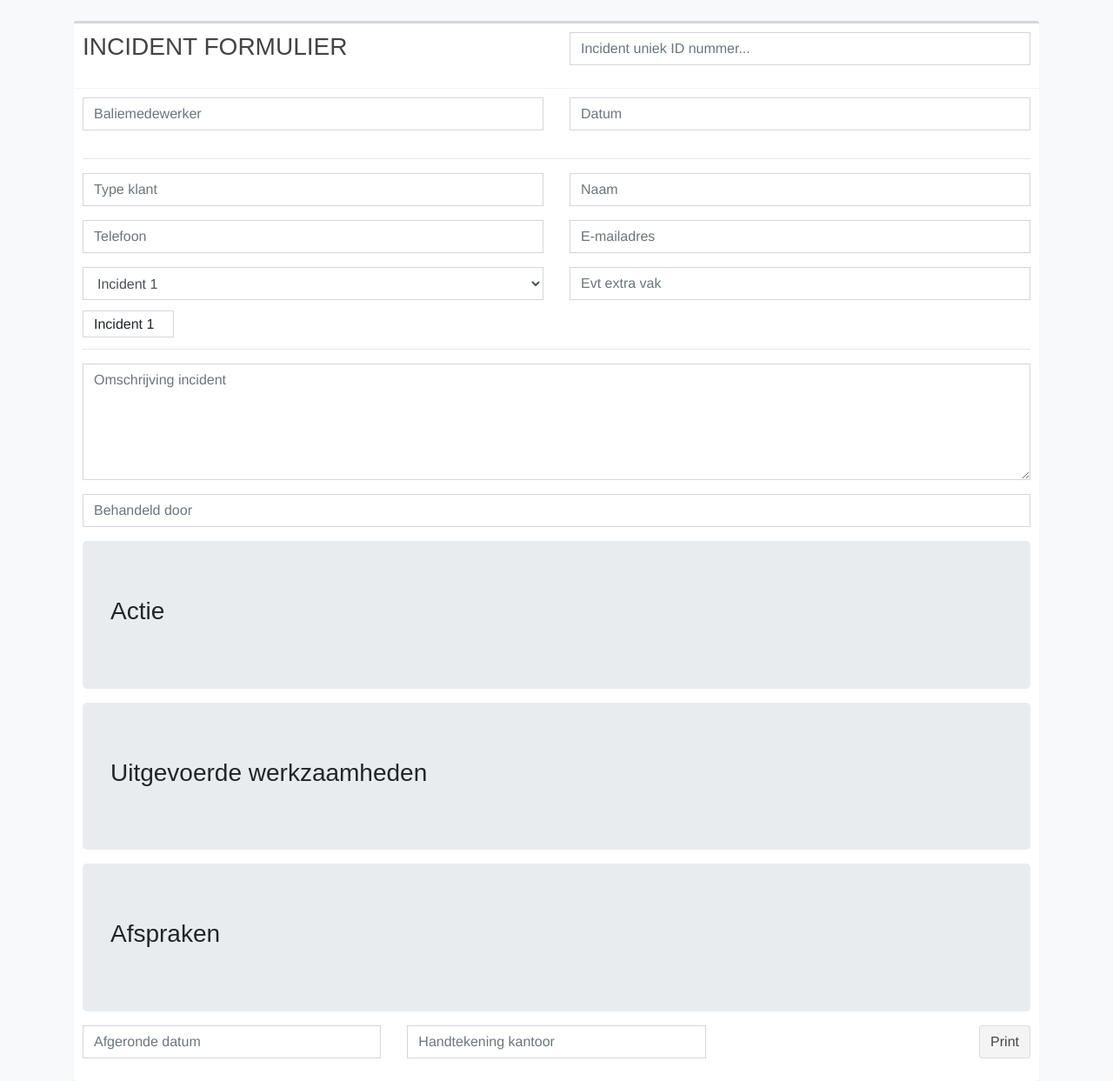
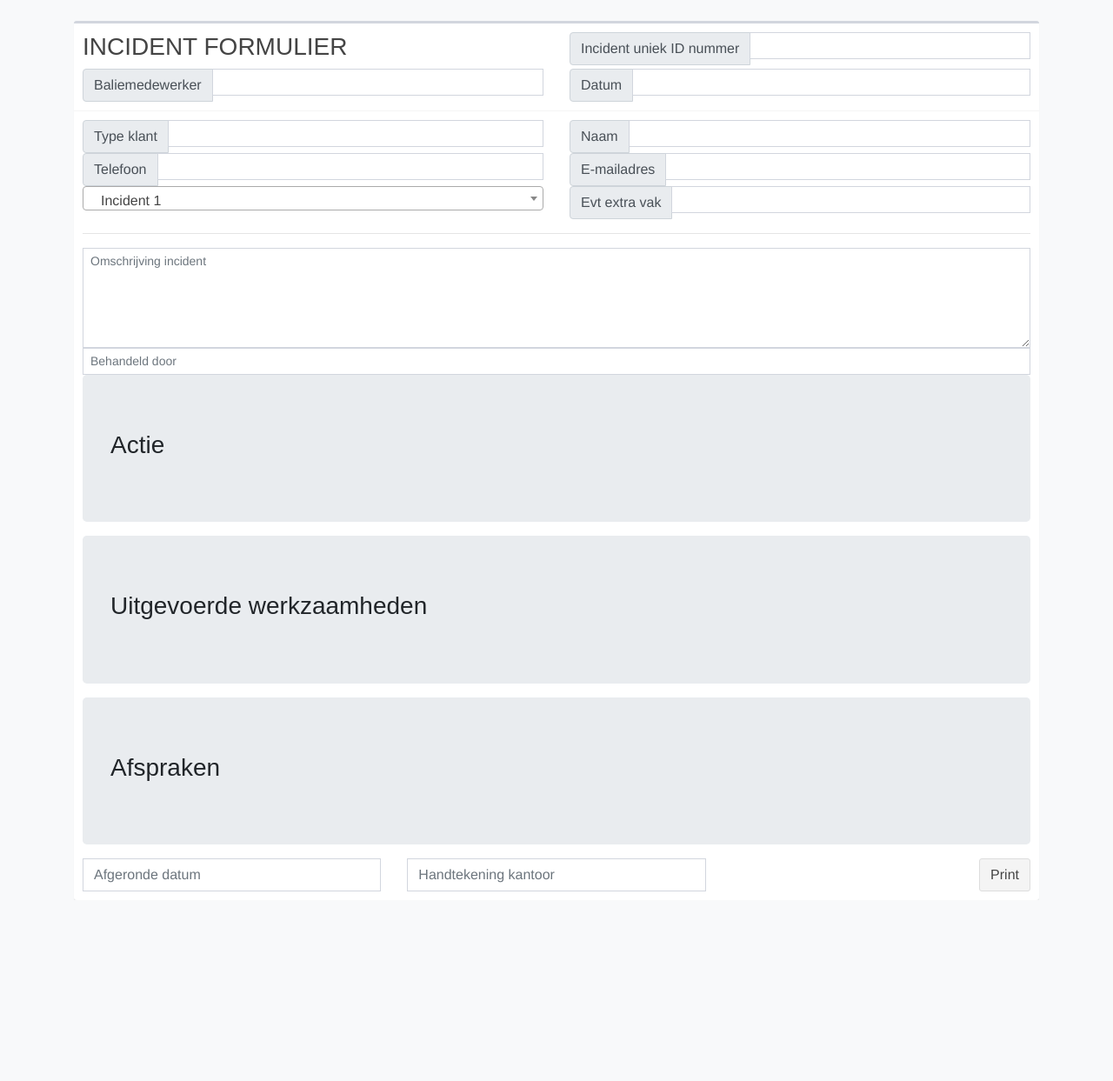
Before and after one commit to NotoriousRick/IMSProject, a PHP site: page / in a window 1280 px wide. Shown: the part 56-1299 px from the top of the page at 87% size. After the commit the page ends 1091 px from the top, so only its background shows below. Run offline with PHP 8.4, Linux system fonts and the light colour scheme.

Commit message:
Add span to input text fields.

```diff
--- a/Index.php
+++ b/Index.php
@@ -2,7 +2,8 @@
     <head>
         <link rel="stylesheet" href="https://stackpath.bootstrapcdn.com/bootstrap/4.1.0/css/bootstrap.min.css" integrity="sha384-9gVQ4dYFwwWSjIDZnLEWnxCjeSWFphJiwGPXr1jddIhOegiu1FwO5qRGvFXOdJZ4" crossorigin="anonymous">
         <link rel="stylesheet" type="text/css" href="public/Custom.css">
- <link rel="stylesheet" href="Public/AdminLTE/AdminLTE.min.css">
+        <link rel="stylesheet" href="Public/AdminLTE/AdminLTE.min.css">
+        <link href="https://cdnjs.cloudflare.com/ajax/libs/select2/4.0.6-rc.0/css/select2.min.css" rel="stylesheet" />
         <title>IMS</title>
     </head>
     <body>
@@ -34,57 +35,96 @@
                             <h3>INCIDENT FORMULIER</h3>
                         </div>
                         <div class="col">
-                            <input type="text" class="form-control form" id="input_margin" name="incident_number" placeholder="Incident uniek ID nummer...">
+                            <div class="input-group">
+                                <div class="input-group-prepend">
+                                    <span class="input-group-text" id="span_margin_radius_padding">Incident uniek ID nummer</span>
+                                </div>
+                                <input type="text" class="form-control form-control-sm" id="input_margin_radius_padding" name="incident_number">
+                            </div>
+                        </div>
+                    </div>
+                    <div class="row">
+                        <div class="col">
+                            <div class="input-group">
+                                <div class="input-group-prepend">
+                                    <span class="input-group-text" id="span_margin_radius_padding">Baliemedewerker</span>
+                                </div>
+                                <input type="text" class="form-control form-control-sm" id="input_margin_radius_padding"  name="incident_number">
+                            </div>
+                        </div>
+                        <div class="col">
+                            <div class="input-group">
+                                <div class="input-group-prepend">
+                                    <span class="input-group-text" id="span_margin_radius_padding">Datum</span>
+                                </div>
+                                <input type="text" class="form-control form-control-sm" id="input_margin_radius_padding"  name="date">
+                            </div>
                         </div>
                     </div>
                 </div>
                 <div class="box-body with-border">
                     <div class="row">
                         <div class="col">
-                            <input type="text" class="form-control" id="input_margin"  name="incident_number" placeholder="Baliemedewerker">
+                            <div class="input-group">
+                                <div class="input-group-prepend">
+                                    <span class="input-group-text" id="span_margin_radius_padding">Type klant</span>
+                                </div>
+                                <input type="text" class="form-control form-control-sm" id="input_margin_radius_padding"  name="customer_type">
+                            </div>
                         </div>
                         <div class="col">
-                            <input type="text" class="form-control" id="input_margin"  name="date" placeholder="Datum">
-                        </div>
-                    </div>
-                    <hr>
-                    <div class="row">
-                        <div class="col">
-                            <input type="text" class="form-control" id="input_margin"  name="customer_type" placeholder="Type klant">
-                        </div>
-                        <div class="col">
-                            <input type="text" class="form-control" id="input_margin"  name="name" placeholder="Naam">
+                            <div class="input-group">
+                                <div class="input-group-prepend">
+                                    <span class="input-group-text" id="span_margin_radius_padding">Naam</span>
+                                </div>
+                                <input type="text" class="form-control form-control-sm" id="input_margin_radius_padding"  name="name">
+                            </div>
                         </div>
                     </div>
                     <div class="row">
                         <div class="col">
-                            <input type="text" class="form-control" id="input_margin"  name="phone" placeholder="Telefoon">
+                            <div class="input-group">
+                                <div class="input-group-prepend">
+                                    <span class="input-group-text" id="span_margin_radius_padding">Telefoon</span>
+                                </div>
+                                <input type="text" class="form-control form-control-sm" id="input_margin_radius_padding"  name="phone">
+                            </div>
                         </div>
                         <div class="col">
-                            <input type="text" class="form-control" id="input_margin"  name="email" placeholder="E-mailadres">
+                            <div class="input-group">
+                                <div class="input-group-prepend">
+                                    <span class="input-group-text" id="span_margin_radius_padding">E-mailadres</span>
+                                </div>
+                                <input type="text" class="form-control form-control-sm" id="input_margin_radius_padding"  name="email">
+                            </div>
                         </div>
                     </div>
                     <div class="row">
                         <div class="col">
-                            <select class="form-control select_two" id="input_margin" name="type_of_notification" placeholder="Soort melding">
+                            <select class="form-control form-control-sm select_two bigdrop" id="input_margin_radius_padding" name="type_of_notification" placeholder="Soort melding">
                                 <option>Incident 1</option>
                                 <option>Incident 2</option>
                                 <option>Incident 3</option>
                             </select>
                         </div>
                         <div class="col">
-                            <input type="text" class="form-control" id="input_margin"  name="extra_subject" placeholder="Evt extra vak">
+                          <div class="input-group">
+                              <div class="input-group-prepend">
+                                  <span class="input-group-text" id="span_margin_radius_padding">Evt extra vak</span>
+                              </div>
+                            <input type="text" class="form-control form-control-sm" id="input_margin_radius_padding"  name="extra_subject">
+                          </div>
                         </div>
                     </div>
                     <hr>
                     <div class="row">
                         <div class="col">
-                            <textarea class="form-control" id="input_margin" rows="5" placeholder="Omschrijving incident"></textarea>
+                            <textarea class="form-control form-control-sm" id="input_margin_radius_padding" rows="5" placeholder="Omschrijving incident"></textarea>
                         </div>
                     </div>
                     <div class="row">
                         <div class="col">
-                            <input type="text" class="form-control"  id="input_margin" name="treated by" placeholder="Behandeld door">
+                            <input type="text" class="form-control form-control-sm"  id="input_margin_radius_padding" name="treated by" placeholder="Behandeld door">
                         </div>
                     </div>
                     <div class="row">
@@ -110,10 +150,10 @@
                     </div>
                     <div class="row">
                         <div class="col">
-                            <input type="text" class="form-control" id="input_margin" name="rounded_date" placeholder="Afgeronde datum">
+                            <input type="text" class="form-control" id="input_margin_radius_padding" name="rounded_date" placeholder="Afgeronde datum">
                         </div>
                         <div class="col">
-                            <input type="text" class="form-control" id="input_margin" name="signature_office" placeholder="Handtekening kantoor">
+                            <input type="text" class="form-control" id="input_margin_radius_padding" name="signature_office" placeholder="Handtekening kantoor">
                         </div>
                         <div class="col">
                             <a class="btn btn-default float-right" href="#">Print</a>
@@ -128,6 +168,7 @@
     <script src="https://stackpath.bootstrapcdn.com/bootstrap/4.1.0/js/bootstrap.min.js" integrity="sha384-uefMccjFJAIv6A+rW+L4AHf99KvxDjWSu1z9VI8SKNVmz4sk7buKt/6v9KI65qnm" crossorigin="anonymous"></script>
     <script src="https://cdnjs.cloudflare.com/ajax/libs/select2/4.0.6-rc.0/js/select2.min.js"></script>
     <script>
+
         $(document).ready(function () {
             $('.select_two').select2();
         });
```
